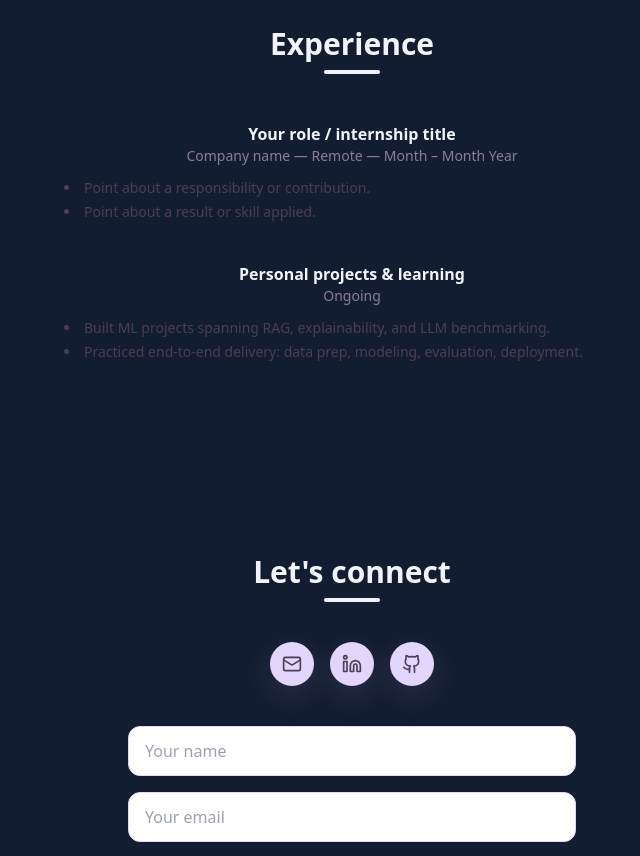
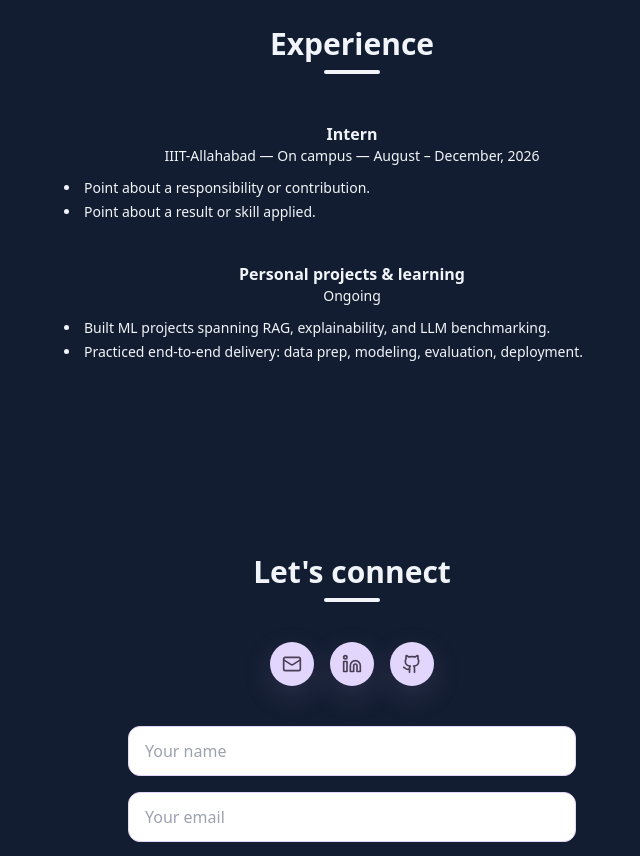
Before and after one commit to divissha/portfolio, a React (Vite) app: page / in a window 1280 px wide. Shown: the part 3120-3976 px from the top of the page, without its empty margins (288-928 px from the left). Built offline with nearby package versions, Linux system fonts and the light colour scheme.

Commit message:
Updated portfolio

```diff
--- a/src/components/Experience.jsx
+++ b/src/components/Experience.jsx
@@ -3,9 +3,9 @@ import { motion } from "framer-motion";
 
 const items = [
   {
-    role: "Your role / internship title",
-    org: "Company name — Remote",
-    period: "Month – Month Year",
+    role: "Intern",
+    org: "IIIT-Allahabad — On campus",
+    period: "August – December, 2026",
     points: [
       "Point about a responsibility or contribution.",
       "Point about a result or skill applied.",
@@ -58,12 +58,12 @@ export default function Experience() {
             viewport={{ once: true, amount: 0.3 }}
             variants={itemVariants}
           >
-            <h3 className="font-semibold text-center">{item.role}</h3>
-            <p className="text-sm text-muted text-center">
+            <h3 className="font-bold text-center">{item.role}</h3>
+            <p className="text-sm text-center">
               {item.org}
               {item.period && ` — ${item.period}`}
             </p>
-            <ul className="mt-3 list-disc list-inside text-sm text-ink space-y-1">
+            <ul className="mt-3 list-disc list-inside text-sm space-y-1">
               {item.points.map((point) => (
                 <li key={point}>{point}</li>
               ))}
```
